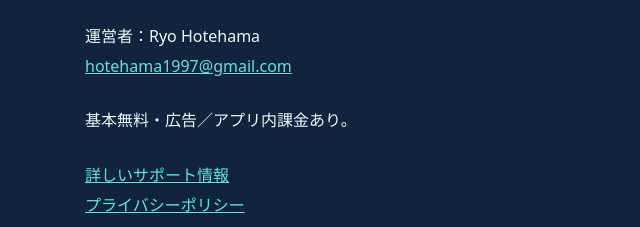
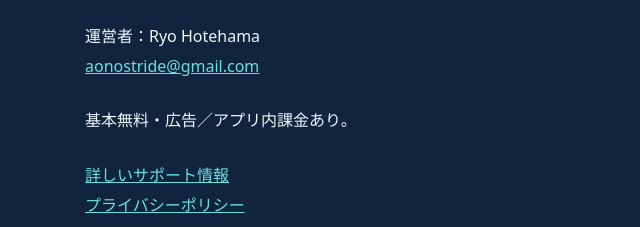
Before and after one commit to RyoHotehama/ryohotehama.github.io, a plain HTML site: page index.html in a window 1280 px wide. Shown: the part 336-563 px from the top of the page, 215-855 px from the left. Drawn offline with Linux system fonts and the light colour scheme.

Commit message:
Update support contact email

```diff
--- a/index.html
+++ b/index.html
@@ -1 +1 @@
-<!doctype html><html lang="ja"><meta charset="utf-8"><meta name="viewport" content="width=device-width,initial-scale=1"><title>蒼のストライド｜サポート</title><style>body{margin:0;background:#10253d;color:#edf7fb;font-family:system-ui,sans-serif;line-height:1.9}main{max-width:680px;margin:64px auto;padding:24px}a{color:#68e0df}h1{line-height:1.4}p{margin:24px 0}</style><main><h1>蒼のストライド</h1><p>中学から実業団へ。一人の長距離選手を育てるiPhoneゲームです。</p><p><a href="https://apps.apple.com/jp/app/id6827359750">App Storeで見る</a></p><h2>お問い合わせ</h2><p>運営者：Ryo Hotehama<br><a href="mailto:hotehama1997@gmail.com">hotehama1997@gmail.com</a></p><p>基本無料・広告／アプリ内課金あり。</p><p><a href="https://aono-stride-support.nutmegbirch1024.chatgpt.site/">詳しいサポート情報</a><br><a href="https://aono-stride-support.nutmegbirch1024.chatgpt.site/privacy.html">プライバシーポリシー</a></p></main></html>
+<!doctype html><html lang="ja"><meta charset="utf-8"><meta name="viewport" content="width=device-width,initial-scale=1"><title>蒼のストライド｜サポート</title><style>body{margin:0;background:#10253d;color:#edf7fb;font-family:system-ui,sans-serif;line-height:1.9}main{max-width:680px;margin:64px auto;padding:24px}a{color:#68e0df}h1{line-height:1.4}p{margin:24px 0}</style><main><h1>蒼のストライド</h1><p>中学から実業団へ。一人の長距離選手を育てるiPhoneゲームです。</p><p><a href="https://apps.apple.com/jp/app/id6827359750">App Storeで見る</a></p><h2>お問い合わせ</h2><p>運営者：Ryo Hotehama<br><a href="mailto:aonostride@gmail.com">aonostride@gmail.com</a></p><p>基本無料・広告／アプリ内課金あり。</p><p><a href="https://aono-stride-support.nutmegbirch1024.chatgpt.site/">詳しいサポート情報</a><br><a href="https://aono-stride-support.nutmegbirch1024.chatgpt.site/privacy.html">プライバシーポリシー</a></p></main></html>
```
